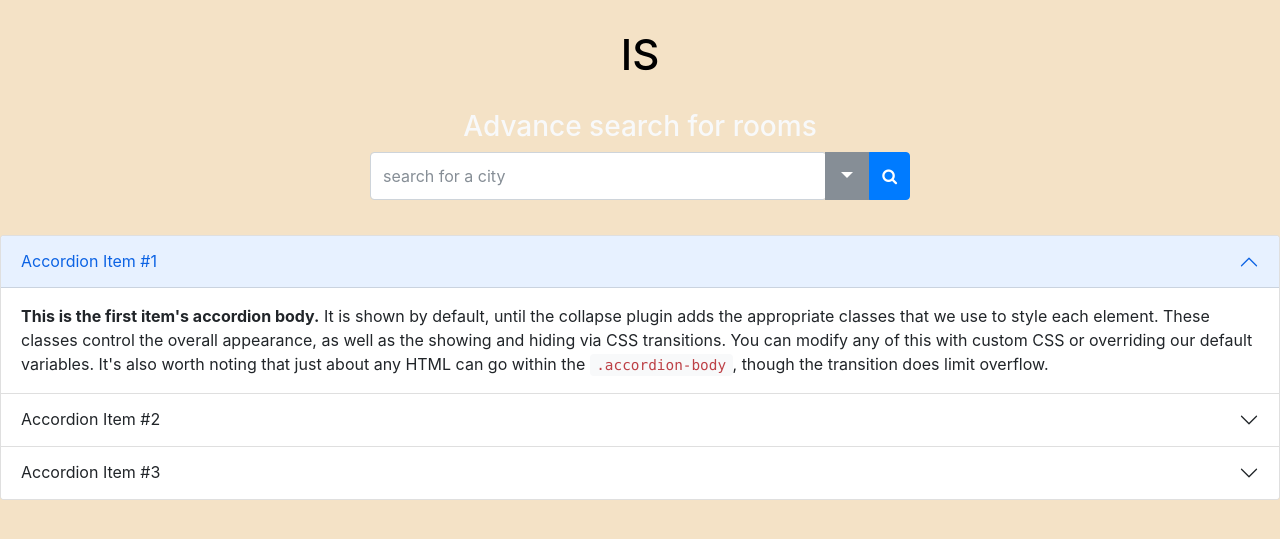
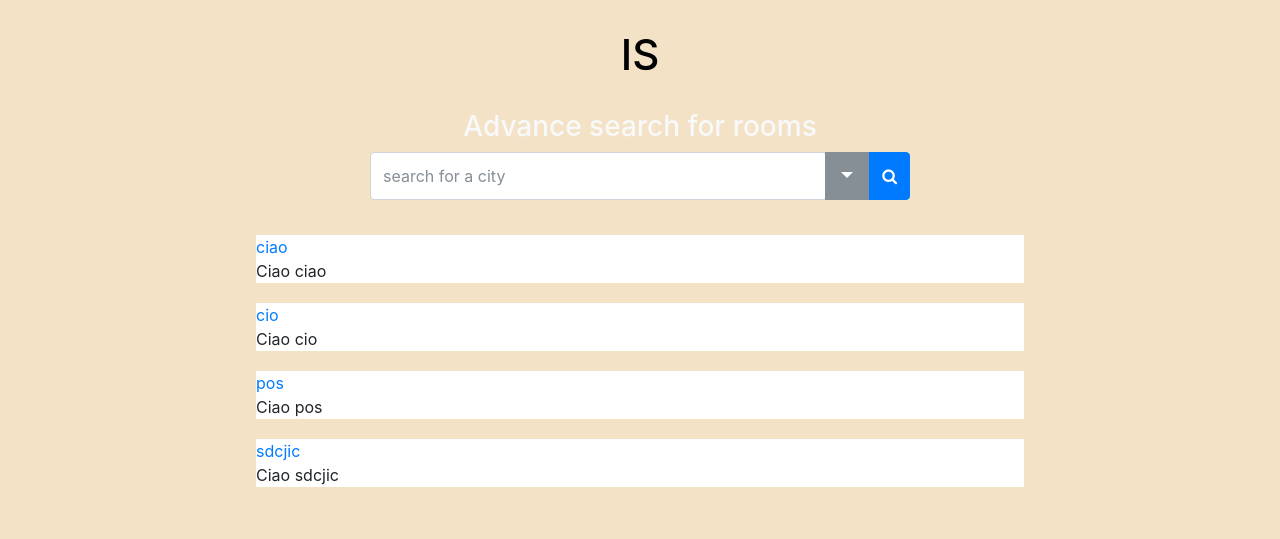
Before and after one commit to paolo-peretti/IS, a Flask app: page / in a window 1280 px wide. Shown: the part 56-595 px from the top of the page. Run offline with Flask 2, Linux system fonts and the light colour scheme; some libraries are stand-ins or nearby versions.

```diff
--- a/main.py
+++ b/main.py
@@ -10,7 +10,9 @@ def index():
         user = session["user"]
         return render_template('index.html', usr=user)
 
-    return render_template('index.html')
+    items=['ciao','cio', 'pos', 'sdcjic']
+
+    return render_template('index.html', items=items)
 
 
 
--- a/templates/index.html
+++ b/templates/index.html
@@ -50,74 +50,6 @@ min-width: 320px;
     box-shadow: 1px 4px 8px -1px #c1c1c1;
     }
 
-
-.min-max label
-{
-font-size: 14px;
-float: left;
-margin-right: 5px;
-line-height: 1.6;
-}
-.min
-{
-float: left;
-}
-.max
-{
-float: right;
-}
-.min-max
-{
-width: 90%;
-max-width: 200px;
-margin: 0 auto;
-padding: 25px 0px 15px 0px;
-}
-.min-max span
-{
-font-size: 10px;
-text-align: center;
-display: inline-block;
-width: 30px;
-border: 1px solid #dedede;
-}
-.min-max-range
-{
-padding: 30px 0px 20px 0px;
-}
-.range
-{
--webkit-appearance:none;
-appearance:none;
-width: 50%;
-height: 10px;
-max-width: 400px;
-background-color: #dedede;
-margin: 0;
-padding: 0;
-outline: none;
-float: left;
-}
-.range::-webkit-slider-thumb
-{
--webkit-appearance:none;
-appearance:none;
-background-color: #0070BF;
-height: 10px;
-width: 10px;
-border-radius: 50%;
-cursor: pointer;
-}
-.range::moz-range-thumb
-{
--webkit-appearance:none;
-appearance:none;
-background-color: #0070BF;
-height: 10px;
-width: 10px;
-border-radius: 50%;
-cursor: pointer;
-}
     </style>
     </head>
   <body style="background: #F4E2C6;">
@@ -154,11 +86,6 @@ cursor: pointer;
               <a class="nav-link" href="/register">Sign Up</a>
             </li>
           {% endif %}
-
-
-
-
-
 
 
 
@@ -211,21 +138,19 @@ cursor: pointer;
 
   <div class="form-group">
 
-      <label>Price Range:</label>
+      <label>Price Range: </label>
 
       <div class="min-max">
        <div class="min">
            <label>Min</label><span id="min-value"></span>
+         <input type="number" id="min" min='0' max="130" step="1" placeholder='0'>
        </div>
        <div class="max">
            <label>Max</label><span id="max-value"></span>
+         <input type="number" id="max" min="13" max="130" step="1" placeholder="130">
        </div>
       </div>
 
-      <div class="min-max-range">
-      <input type="range" min="0" max="5000" value="2000" class="range" id="min">
-      <input type="range" min="5001" max="10000" value="8000" class="range" id="max">
-      </div>
 
       <div style="clear: both;"></div>
 
@@ -270,68 +195,27 @@ cursor: pointer;
 
 
 
-<div class="accordion" id="accordionPanelsStayOpenExample">
-  <div class="accordion-item">
-    <h2 class="accordion-header" id="panelsStayOpen-headingOne">
-      <button class="accordion-button" type="button" data-bs-toggle="collapse" data-bs-target="#panelsStayOpen-collapseOne" aria-expanded="true" aria-controls="panelsStayOpen-collapseOne">
-        Accordion Item #1
-      </button>
-    </h2>
-    <div id="panelsStayOpen-collapseOne" class="accordion-collapse collapse show" aria-labelledby="panelsStayOpen-headingOne">
-      <div class="accordion-body">
-        <strong>This is the first item's accordion body.</strong> It is shown by default, until the collapse plugin adds the appropriate classes that we use to style each element. These classes control the overall appearance, as well as the showing and hiding via CSS transitions. You can modify any of this with custom CSS or overriding our default variables. It's also worth noting that just about any HTML can go within the <code>.accordion-body</code>, though the transition does limit overflow.
-      </div>
-    </div>
-  </div>
-  <div class="accordion-item">
-    <h2 class="accordion-header" id="panelsStayOpen-headingTwo">
-      <button class="accordion-button collapsed" type="button" data-bs-toggle="collapse" data-bs-target="#panelsStayOpen-collapseTwo" aria-expanded="false" aria-controls="panelsStayOpen-collapseTwo">
-        Accordion Item #2
-      </button>
-    </h2>
-    <div id="panelsStayOpen-collapseTwo" class="accordion-collapse collapse" aria-labelledby="panelsStayOpen-headingTwo">
-      <div class="accordion-body">
-        <strong>This is the second item's accordion body.</strong> It is hidden by default, until the collapse plugin adds the appropriate classes that we use to style each element. These classes control the overall appearance, as well as the showing and hiding via CSS transitions. You can modify any of this with custom CSS or overriding our default variables. It's also worth noting that just about any HTML can go within the <code>.accordion-body</code>, though the transition does limit overflow.
-      </div>
-    </div>
-  </div>
-  <div class="accordion-item">
-    <h2 class="accordion-header" id="panelsStayOpen-headingThree">
-      <button class="accordion-button collapsed" type="button" data-bs-toggle="collapse" data-bs-target="#panelsStayOpen-collapseThree" aria-expanded="false" aria-controls="panelsStayOpen-collapseThree">
-        Accordion Item #3
-      </button>
-    </h2>
-    <div id="panelsStayOpen-collapseThree" class="accordion-collapse collapse" aria-labelledby="panelsStayOpen-headingThree">
-      <div class="accordion-body">
-        <strong>This is the third item's accordion body.</strong> It is hidden by default, until the collapse plugin adds the appropriate classes that we use to style each element. These classes control the overall appearance, as well as the showing and hiding via CSS transitions. You can modify any of this with custom CSS or overriding our default variables. It's also worth noting that just about any HTML can go within the <code>.accordion-body</code>, though the transition does limit overflow.
-      </div>
-    </div>
-  </div>
+<div id="search-box">
+
+
+        {% for item in items %}
+
+
+          <div style="margin-top:20px;margin-left:20%;margin-right:20%;background:#FFFFFF;">
+            <a href="#">{{item}}</a>
+            <p>Ciao {{item}}</p>
+
           </div>
 
+        {% endfor %}
+
+    </div>
 
 
 
     <script src="https://cdn.jsdelivr.net/npm/bootstrap@5.1.3/dist/js/bootstrap.bundle.min.js" integrity="sha384-ka7Sk0Gln4gmtz2MlQnikT1wXgYsOg+OMhuP+IlRH9sENBO0LRn5q+8nbTov4+1p" crossorigin="anonymous"></script>
 
-    <script>
-      var minSlider = document.getElementById('min');
-      var maxSlider = document.getElementById('max');
 
-      var outputMin = document.getElementById('min-value');
-      var outputMax = document.getElementById('max-value');
-
-      outputMin.innerHTML = minSlider.value;
-      outputMax.innerHTML = maxSlider.value;
-
-      minSlider.oninput = function(){
-       outputMin.innerHTML=this.value;
-      }
-
-      maxSlider.oninput = function(){
-       outputMax.innerHTML=this.value;
-      }
-</script>
 
   </body>
 </html>
```
Lines whose indentation alone changed are shown as unchanged.
